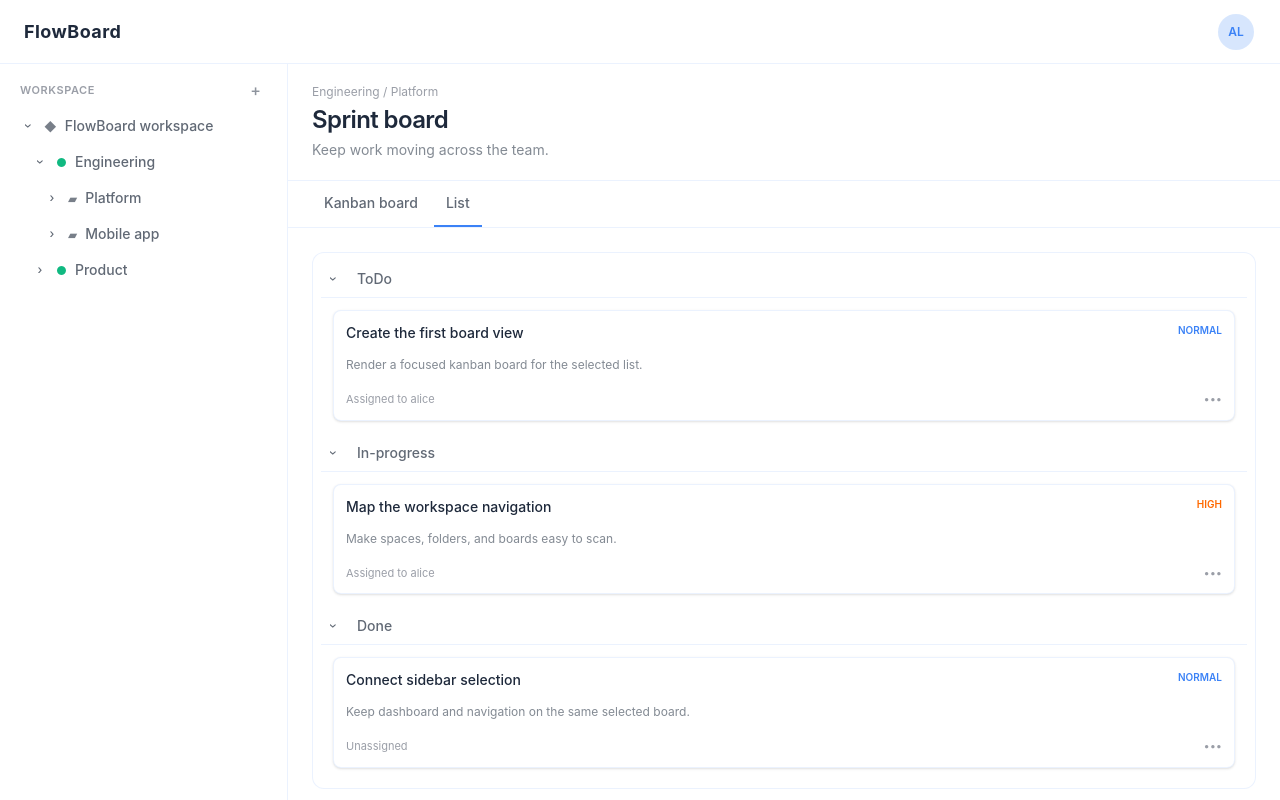
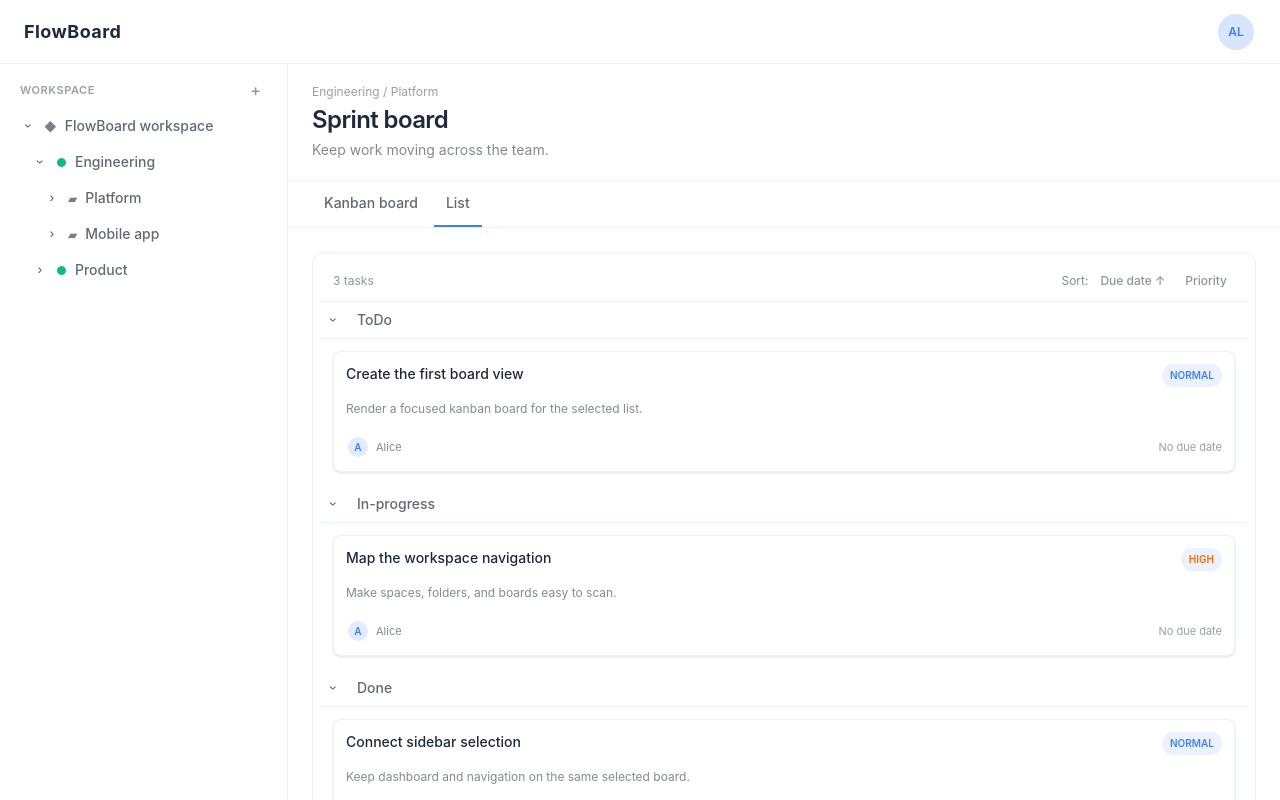
Before and after one commit to rakzool/FlowBoard, a React (Vite) app: page / in a window 1280 px wide. Both pictures are taken after a click on the tab "List". Built offline with nearby package versions, Linux system fonts and the light colour scheme.

Commit message:
chore: added missing UI elements for list and card components

```diff
--- a/src/components/Board/BoardColumn.tsx
+++ b/src/components/Board/BoardColumn.tsx
@@ -1,9 +1,10 @@
 import type { DragEvent } from "react";
-import type { TStatus, TTask } from "../../store/types/common.types";
+import type { TStatus, TTask, TUser } from "../../store/types/common.types";
 import Button from "../DesignComponents/Button";
 import withSuspense from "../../utils/withSuspense";
 
 const TaskCard = withSuspense(() => import("./TaskCard"));
+const formatDueDate = (value: string | null) => value ? new Intl.DateTimeFormat(undefined, { month: "short", day: "numeric" }).format(new Date(value)) : "No due date";
 
 type TBoardColumnProps = {
   status: TStatus;
@@ -13,6 +14,8 @@ type TBoardColumnProps = {
   onMoveTask: (taskId: string, statusId: string, position: number) => void;
   onDragStart: (taskId: string) => void;
   onDragEnd: () => void;
+  users: TUser[];
+  onOpenTask: (task: TTask) => void;
 };
 
 export default function BoardColumn({
@@ -23,6 +26,8 @@ export default function BoardColumn({
   onMoveTask,
   onDragStart,
   onDragEnd,
+  users,
+  onOpenTask,
 }: TBoardColumnProps) {
   const dotClass =
     status.category === "done"
@@ -77,6 +82,9 @@ export default function BoardColumn({
               onDragEnd={onDragEnd}
               onDragOver={(event) => event.preventDefault()}
               onDrop={(event) => handleDrop(event, index)}
+              users={users}
+              dueDateLabel={formatDueDate(task.dueDate)}
+              onOpen={() => onOpenTask(task)}
             />
           ))
         ) : (
--- a/src/components/Board/BoardList.tsx
+++ b/src/components/Board/BoardList.tsx
@@ -1,8 +1,9 @@
-import { useState, type DragEvent } from "react";
+import { useMemo, useState, type DragEvent } from "react";
 import Accordion from "../DesignComponents/Accordion";
 import Button from "../DesignComponents/Button";
 import Paper from "../DesignComponents/Paper";
-import type { TStatus, TTask } from "../../store/types/common.types";
+import type { TStatus, TTask, TUser } from "../../store/types/common.types";
+import { PRIORITY_RANK } from "../../store/types/common.types";
 import withSuspense from "../../utils/withSuspense";
 import { useAppDispatch } from "../../store/hooks";
 import { moveTask } from "../../store/reducer/boardReducer";
@@ -11,45 +12,109 @@ const AccordionItem = withSuspense(
   () => import("../DesignComponents/AccordionItem"),
 );
 const TaskCard = withSuspense(() => import("./TaskCard"));
-
 type TBoardListProps = {
   statuses: TStatus[];
   tasks: TTask[];
+  users: TUser[];
+  currentUserId: string;
   onAddTask: (status: TStatus) => void;
+  onOpenTask: (task: TTask) => void;
 };
+type TSortKey = "dueDate" | "priority";
+
+const formatDueDate = (value: string | null) =>
+  value
+    ? new Intl.DateTimeFormat(undefined, {
+        month: "short",
+        day: "numeric",
+      }).format(new Date(value))
+    : "No due date";
+const statusDot = (status: TStatus) =>
+  status.category === "done"
+    ? "bg-emerald-500"
+    : status.category === "active"
+      ? "bg-brand-primary"
+      : "bg-brand-secondary";
 
 export default function BoardList({
   statuses,
   tasks,
+  users,
+  currentUserId,
   onAddTask,
+  onOpenTask,
 }: TBoardListProps) {
   const dispatch = useAppDispatch();
+  const [sortKey, setSortKey] = useState<TSortKey>("dueDate");
+  const [ascending, setAscending] = useState(true);
   const [draggingTaskId, setDraggingTaskId] = useState<string | null>(null);
-  const handleDrop = (event: DragEvent<HTMLElement>, statusId: string, position: number) => {
+  const changeSort = (nextKey: TSortKey) => {
+    if (nextKey === sortKey) setAscending((value) => !value);
+    else {
+      setSortKey(nextKey);
+      setAscending(true);
+    }
+  };
+  const sortedTasks = useMemo(
+    () =>
+      [...tasks].sort((a, b) => {
+        const difference =
+          sortKey === "priority"
+            ? PRIORITY_RANK[a.priority] - PRIORITY_RANK[b.priority]
+            : (a.dueDate ? Date.parse(a.dueDate) : Number.MAX_SAFE_INTEGER) -
+              (b.dueDate ? Date.parse(b.dueDate) : Number.MAX_SAFE_INTEGER);
+        return (
+          (ascending ? difference : -difference) || a.position - b.position
+        );
+      }),
+    [ascending, sortKey, tasks],
+  );
+  const handleDrop = (
+    event: DragEvent<HTMLElement>,
+    statusId: string,
+    position: number,
+  ) => {
     event.preventDefault();
     event.stopPropagation();
     const taskId = event.dataTransfer.getData("text/plain");
     const task = tasks.find((item) => item.id === taskId);
-    if (task && task.statusId === statusId) dispatch(moveTask({ taskId, statusId, position }));
+    if (task?.statusId === statusId)
+      dispatch(moveTask({ taskId, statusId, position, currentUserId }));
     setDraggingTaskId(null);
   };
 
   return (
     <Paper className="min-w-[28rem] rounded-xl border border-brand-primary/10 p-2">
+      <div className="flex items-center justify-between border-b border-brand-primary/10 px-3 py-2">
+        <p className="text-xs text-text/50">{tasks.length} tasks</p>
+        <div className="flex items-center gap-1 text-xs text-text/55">
+          <span>Sort:</span>
+          {(["dueDate", "priority"] as const).map((key) => (
+            <Button
+              key={key}
+              type="button"
+              variant="subtle"
+              onClick={() => changeSort(key)}
+              className="px-2 py-1"
+            >
+              {key === "dueDate" ? "Due date" : "Priority"}
+              {sortKey === key ? (ascending ? " ↑" : " ↓") : ""}
+            </Button>
+          ))}
+        </div>
+      </div>
       <Accordion>
         {statuses.map((status) => {
-          const statusTasks = tasks
-            .filter((task) => task.statusId === status.id)
-            .sort((a, b) => a.position - b.position);
+          const statusTasks = sortedTasks.filter(
+            (task) => task.statusId === status.id,
+          );
           return (
             <AccordionItem
               key={status.id}
               title={status.name}
               defaultOpen
               icon={
-                <span
-                  className={`h-2 w-2 rounded-full ${status.category === "done" ? "bg-emerald-500" : status.category === "active" ? "bg-brand-primary" : "bg-brand-secondary"}`}
-                />
+                <span className={`h-2 w-2 rounded-full ${statusDot(status)}`} />
               }
               actions={
                 <div className="flex items-center gap-1">
@@ -68,10 +133,32 @@ export default function BoardList({
                 </div>
               }
             >
-              <div className="flex flex-col gap-2 border-t border-brand-primary/10 p-3" onDragOver={(event) => event.preventDefault()} onDrop={(event) => handleDrop(event, status.id, statusTasks.length)}>
+              <div
+                className="flex flex-col gap-2 border-t border-brand-primary/10 p-3"
+                onDragOver={(event) => event.preventDefault()}
+                onDrop={(event) =>
+                  handleDrop(event, status.id, statusTasks.length)
+                }
+              >
                 {statusTasks.length ? (
                   statusTasks.map((task, index) => (
-                    <TaskCard key={task.id} task={task} draggable isDragging={draggingTaskId === task.id} onDragStart={(event) => { event.dataTransfer.setData("text/plain", task.id); event.dataTransfer.effectAllowed = "move"; setDraggingTaskId(task.id); }} onDragEnd={() => setDraggingTaskId(null)} onDragOver={(event) => event.preventDefault()} onDrop={(event) => handleDrop(event, status.id, index)} />
+                    <TaskCard
+                      key={task.id}
+                      task={task}
+                      draggable
+                      isDragging={draggingTaskId === task.id}
+                      onDragStart={(event) => {
+                        event.dataTransfer.setData("text/plain", task.id);
+                        event.dataTransfer.effectAllowed = "move";
+                        setDraggingTaskId(task.id);
+                      }}
+                      onDragEnd={() => setDraggingTaskId(null)}
+                      onDragOver={(event) => event.preventDefault()}
+                      onDrop={(event) => handleDrop(event, status.id, index)}
+                      users={users}
+                      dueDateLabel={formatDueDate(task.dueDate)}
+                      onOpen={() => onOpenTask(task)}
+                    />
                   ))
                 ) : (
                   <p className="rounded-lg border border-dashed border-brand-primary/15 p-4 text-center text-xs text-text/40">
--- /dev/null
+++ b/src/components/Board/TaskAssignees.tsx
@@ -0,0 +1,43 @@
+import type { TUser } from "../../store/types/common.types";
+
+type TTaskAssigneesProps = { assigneeIds: string[]; users: TUser[] };
+
+const initials = (name: string) =>
+  name
+    .split(" ")
+    .map((part) => part[0])
+    .join("")
+    .slice(0, 2)
+    .toUpperCase();
+
+export default function TaskAssignees({
+  assigneeIds,
+  users,
+}: TTaskAssigneesProps) {
+  const assignees = assigneeIds
+    .map((id) => users.find((user) => user.id === id))
+    .filter((user): user is TUser => Boolean(user));
+  if (!assignees.length)
+    return <span className="text-text/45">Unassigned</span>;
+  return (
+    <div
+      className="flex items-center gap-1.5"
+      aria-label={`Assigned to ${assignees.map((user) => user.name).join(", ")}`}
+    >
+      <div className="flex -space-x-1.5">
+        {assignees.map((user) => (
+          <span
+            key={user.id}
+            title={user.name}
+            className="flex h-6 w-6 items-center justify-center rounded-full border-2 border-surface bg-brand-primary/15 text-[10px] font-semibold text-brand-primary"
+          >
+            {initials(user.name)}
+          </span>
+        ))}
+      </div>
+      <span className="hidden text-text/55 sm:inline">
+        {assignees.map((user) => user.name).join(", ")}
+      </span>
+    </div>
+  );
+}
--- a/src/components/Board/TaskCard.tsx
+++ b/src/components/Board/TaskCard.tsx
@@ -1,5 +1,6 @@
 import type { DragEvent } from "react";
-import type { TTask } from "../../store/types/common.types";
+import type { TTask, TUser } from "../../store/types/common.types";
+import TaskAssignees from "./TaskAssignees";
 
 type TTaskCardProps = {
   task: TTask;
@@ -9,6 +10,9 @@ type TTaskCardProps = {
   onDragEnd?: () => void;
   onDragOver?: (event: DragEvent<HTMLElement>) => void;
   onDrop?: (event: DragEvent<HTMLElement>) => void;
+  users: TUser[];
+  dueDateLabel: string;
+  onOpen: () => void;
 };
 
 export default function TaskCard({
@@ -19,6 +23,9 @@ export default function TaskCard({
   onDragEnd,
   onDragOver,
   onDrop,
+  users,
+  dueDateLabel,
+  onOpen,
 }: TTaskCardProps) {
   const priorityClass = {
     urgent: "text-red-500",
@@ -40,7 +47,7 @@ export default function TaskCard({
       <div className="mb-3 flex items-start justify-between gap-2">
         <h3 className="text-sm font-medium leading-5">{task.title}</h3>
         <span
-          className={`shrink-0 text-[10px] font-semibold uppercase ${priorityClass}`}
+          className={`shrink-0 rounded-full bg-brand-primary/10 px-2 py-1 text-[10px] font-semibold uppercase ${priorityClass}`}
         >
           {task.priority}
         </span>
@@ -48,13 +55,15 @@ export default function TaskCard({
       {task.description && (
         <p className="text-xs leading-5 text-text/55">{task.description}</p>
       )}
-      <div className="mt-4 flex items-center justify-between text-[11px] text-text/45">
-        <span>
-          {task.assigneeIds.length
-            ? `Assigned to ${task.assigneeIds.join(", ")}`
-            : "Unassigned"}
-        </span>
-        <span aria-hidden="true">•••</span>
+      <div className="mt-4 flex items-center justify-between gap-2 text-[11px]">
+        <TaskAssignees assigneeIds={task.assigneeIds} users={users} />
+        <button
+          type="button"
+          onClick={onOpen}
+          className="shrink-0 text-text/45 hover:text-brand-primary"
+        >
+          {dueDateLabel}
+        </button>
       </div>
     </article>
   );
--- /dev/null
+++ b/src/components/Board/TaskDetailModal.tsx
@@ -0,0 +1,61 @@
+import Modal from "../DesignComponents/Modal";
+import TaskAssignees from "./TaskAssignees";
+import type { TStatus, TTask, TUser } from "../../store/types/common.types";
+
+type TTaskDetailModalProps = {
+  task: TTask | null;
+  status?: TStatus;
+  users: TUser[];
+  onClose: () => void;
+};
+const formatDueDate = (value: string | null) =>
+  value
+    ? new Intl.DateTimeFormat(undefined, { dateStyle: "long" }).format(
+        new Date(value),
+      )
+    : "No due date";
+
+export default function TaskDetailModal({
+  task,
+  status,
+  users,
+  onClose,
+}: TTaskDetailModalProps) {
+  return (
+    <Modal
+      open={Boolean(task)}
+      title={task?.title ?? "Task details"}
+      onClose={onClose}
+    >
+      {task && (
+        <div className="space-y-5 text-sm">
+          <p className="leading-6 text-text/65">
+            {task.description || "No description added."}
+          </p>
+          <dl className="grid grid-cols-2 gap-4 rounded-xl bg-brand-primary/5 p-4">
+            <div>
+              <dt className="text-xs text-text/45">Status</dt>
+              <dd className="mt-1 font-medium">{status?.name ?? "Unknown"}</dd>
+            </div>
+            <div>
+              <dt className="text-xs text-text/45">Priority</dt>
+              <dd className="mt-1 font-medium capitalize">{task.priority}</dd>
+            </div>
+            <div>
+              <dt className="text-xs text-text/45">Due date</dt>
+              <dd className="mt-1 font-medium">
+                {formatDueDate(task.dueDate)}
+              </dd>
+            </div>
+            <div>
+              <dt className="text-xs text-text/45">Assignees</dt>
+              <dd className="mt-1">
+                <TaskAssignees assigneeIds={task.assigneeIds} users={users} />
+              </dd>
+            </div>
+          </dl>
+        </div>
+      )}
+    </Modal>
+  );
+}
--- a/src/components/DashBoard/DashBoard.tsx
+++ b/src/components/DashBoard/DashBoard.tsx
@@ -6,6 +6,8 @@ import type { TRootState } from "../../store/reducer/rootReducer";
 import withSuspense from "../../utils/withSuspense";
 import type { TStatus } from "../../store/types/common.types";
 import useAccessControl from "../../hooks/useAccessControl";
+import TaskDetailModal from "../Board/TaskDetailModal";
+import type { TTask } from "../../store/types/common.types";
 
 const selectBoardState = (state: TRootState): TRootState["board"] =>
   state.board;
@@ -18,7 +20,8 @@ const TaskCreateModal = withSuspense(() => import("../Board/TaskCreateModal"));
 export default function Dashboard() {
   const [view, setView] = useState<TBoardView>("board");
   const [newTaskStatusId, setNewTaskStatusId] = useState<string | null>(null);
-  const { containers, statuses, tasks } = useAppSelector(selectBoardState);
+  const [detailTaskId, setDetailTaskId] = useState<string | null>(null);
+  const { containers, statuses, tasks, users } = useAppSelector(selectBoardState);
   const selectedListId = useAppSelector(selectSelectedListId);
   const currentUserId = useAppSelector((state) => state.session.currentUserId);
   const { canAccess } = useAccessControl();
@@ -45,6 +48,7 @@ export default function Dashboard() {
   const boardTasks = tasks.filter((task) => task.primaryListId === board?.id);
   const newTaskStatus: TStatus | null =
     boardStatuses.find((status) => status.id === newTaskStatusId) ?? null;
+  const detailTask: TTask | null = tasks.find((task) => task.id === detailTaskId) ?? null;
 
   return (
     <Paper className="flex min-w-0 flex-1 flex-col overflow-hidden">
@@ -88,13 +92,18 @@ export default function Dashboard() {
               statuses={boardStatuses}
               tasks={boardTasks}
               currentUserId={currentUserId}
+              users={users}
+              onOpenTask={(task) => setDetailTaskId(task.id)}
               onAddTask={(status) => setNewTaskStatusId(status.id)}
             />
           ) : (
             <BoardList
               statuses={boardStatuses}
               tasks={boardTasks}
+              users={users}
+              currentUserId={currentUserId}
               onAddTask={(status) => setNewTaskStatusId(status.id)}
+              onOpenTask={(task) => setDetailTaskId(task.id)}
             />
           )
         ) : (
@@ -113,6 +122,7 @@ export default function Dashboard() {
           onClose={() => setNewTaskStatusId(null)}
         />
       )}
+      <TaskDetailModal task={detailTask} status={detailTask ? boardStatuses.find((item) => item.id === detailTask.statusId) : undefined} users={users} onClose={() => setDetailTaskId(null)} />
     </Paper>
   );
 }
```
Also changed, not shown: src/components/Board/Board.tsx (+7 -1 lines).
